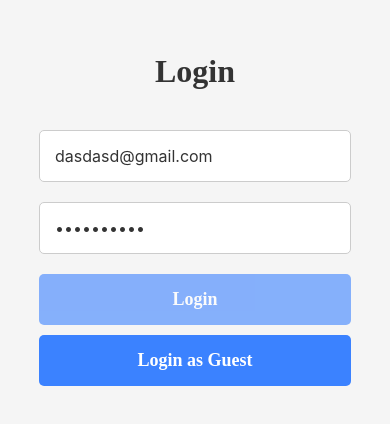
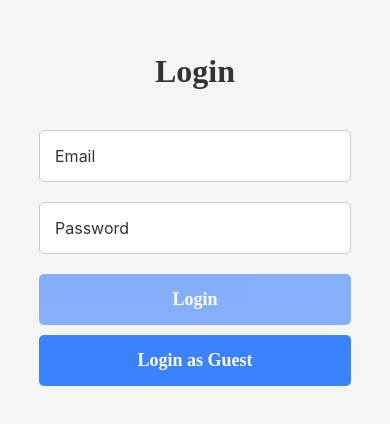
Before and after one commit to radwanaltaf/assignment, a React Native app: screen / in a window 390 px wide. Shown: the part 198-622 px from the top of the page. Built offline with nearby package versions, Linux system fonts and the light colour scheme.

Commit message:
username and pswd removed from default state

```diff
--- a/src/screens/LoginScreen.js
+++ b/src/screens/LoginScreen.js
@@ -12,8 +12,8 @@ import { Login } from '../api/Login';
 // dasdasd@gmail.com
 // dsfafsdfsd
 const LoginScreen = ({ onLoginSuccess, handleGuestLogin }) => {
-  const [email, setEmail] = useState('dasdasd@gmail.com');
-  const [password, setPassword] = useState('dsfafsdfsd');
+  const [email, setEmail] = useState('');
+  const [password, setPassword] = useState('');
   const [emailValid, setEmailValid] = useState(false);
   const [isLoading, setIsLoading] = useState(false);
 
```
